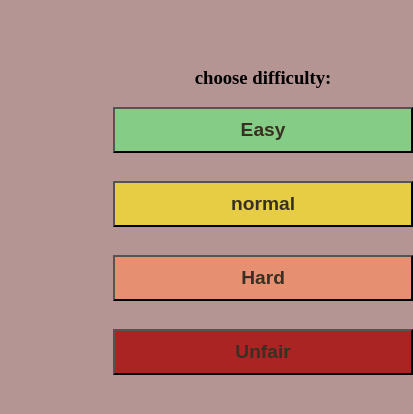
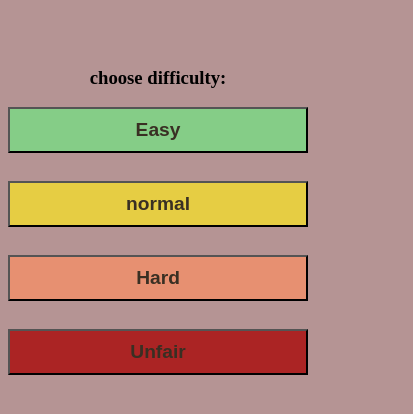
Before and after one commit to NickRoccodev11/memory-game, a React (Vite) app: page / in a window 390 px wide. Shown: the top 414 px of the page, 413 px wide, since content can reach past the window. Built offline with nearby package versions, Linux system fonts and the light colour scheme.

Commit message:
removed unnecessary margin for phone screen size

```diff
--- a/src/index.css
+++ b/src/index.css
@@ -98,7 +98,6 @@ body {
 #start{
   text-align: center;
   width:300px;
-  margin-left: 35%;
 }
 
 #start>form{
```
Also changed, not shown: 1 other file (tests, documents, lock files or other folders).
